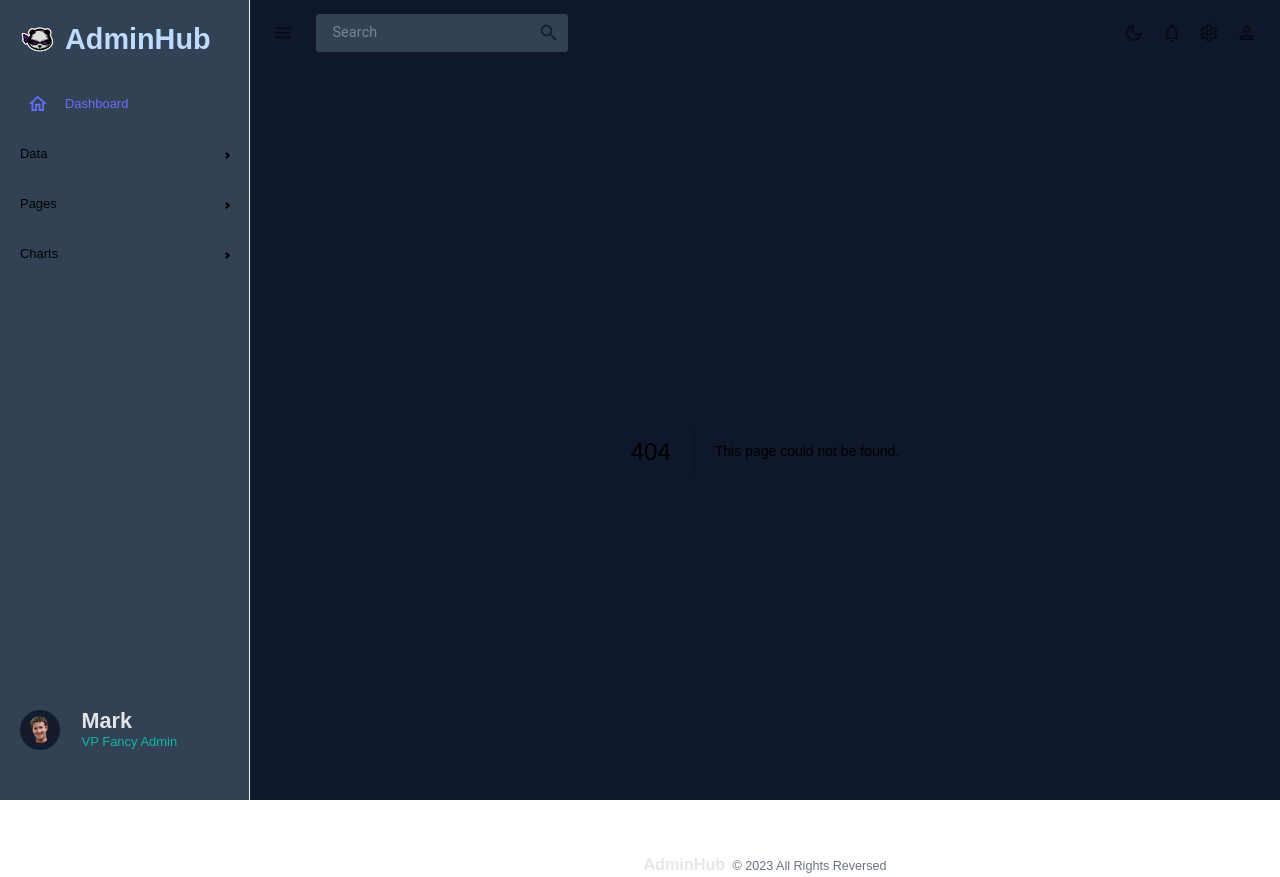
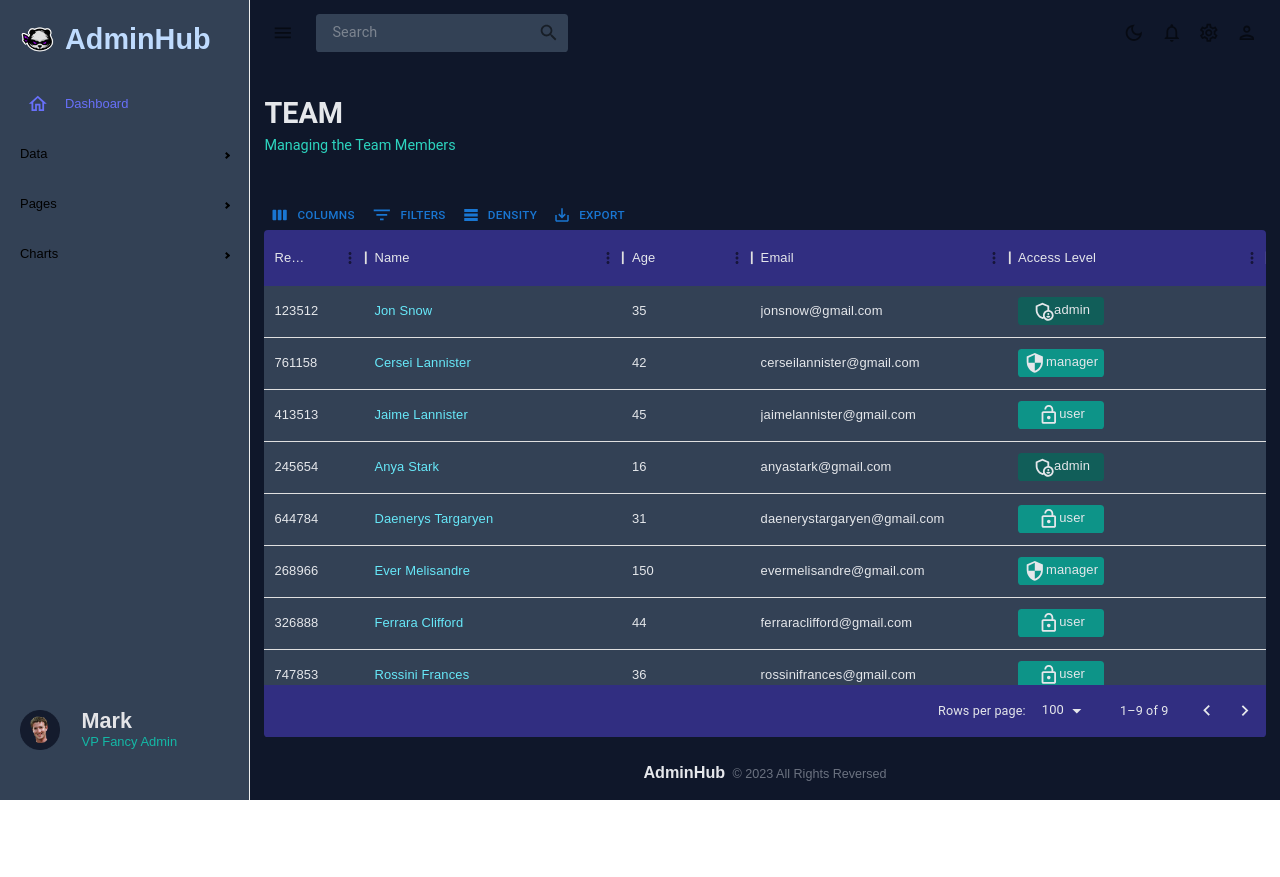
Before and after one commit to dexter2k8/complete-dashboard-nextjs, a Next.js app: page /team in a window 1280 px wide. Before the commit this address had no page. After the commit the page ends 800 px from the top, so only its background shows below. Built offline with nearby package versions, Linux system fonts and the light colour scheme.

Commit message:
table done

```diff
--- a/src/components/Header.tsx
+++ b/src/components/Header.tsx
@@ -9,7 +9,7 @@ interface IHeaderProps {
 function Header({ title, subtitle }: IHeaderProps) {
   const { isDark, setIsDark } = useContext(MenuContext);
   return (
-    <div>
+    <div className="my-11">
       <h2 className={`font-['Roboto'] font-bold leading-tight" ${isDark ? "text-gray-200" : "text-gray-700"}`}>
         {title}
       </h2>
--- /dev/null
+++ b/src/components/Modal.tsx
@@ -0,0 +1,32 @@
+import { memo, useRef, useState } from "react";
+
+interface IModalProps {
+  open: boolean;
+  onClose: () => void;
+}
+
+function Modal({ open, onClose }: IModalProps) {
+  const modalRef = useRef<HTMLDivElement>(null);
+  return (
+    <div
+      ref={modalRef}
+      className={`fixed top-0 left-0 w-screen h-screen z-10 bg-black bg-opacity-20 backdrop-blur-sm duration-300 ${
+        open ? "visible opacity-100" : "invisible opacity-0"
+      }`}
+    >
+      <div className="absolute top-1/2 left-1/2 -translate-x-1/2 -translate-y-1/2 pt-2 pb-4 px-6 min-w-[40rem] rounded-xl bg-white shadow-md">
+        <header className="flex items-center justify-between h-20">
+          <h2 className="flex justify-center flex-1">User Details</h2>
+          <span
+            className="text-xs font-bold border border-gray-200 hover:border-gray-300 p-1 rounded hover:shadow cursor-pointer"
+            onClick={onClose}
+          >
+            ESC
+          </span>
+        </header>
+      </div>
+    </div>
+  );
+}
+
+export default memo(Modal);
--- a/src/features/ProSidebar.tsx
+++ b/src/features/ProSidebar.tsx
@@ -57,7 +57,7 @@ function ProSidebar() {
           <MenuItem
             icon={<PeopleOutlinedIcon />}
             active={selected === "Manage team"}
-            onClick={(e) => handleChange(e, "Manage team", "" /* "team" */)}
+            onClick={(e) => handleChange(e, "Manage team", "team")}
           >
             Manage team
           </MenuItem>
--- a/src/mock/mockData.ts
+++ b/src/mock/mockData.ts
@@ -1,6 +1,7 @@
 export const mockDataTeam = [
   {
     id: 1,
+    register: 123512,
     name: "Jon Snow",
     email: "jonsnow@gmail.com",
     age: 35,
@@ -9,6 +10,7 @@ export const mockDataTeam = [
   },
   {
     id: 2,
+    register: 761158,
     name: "Cersei Lannister",
     email: "cerseilannister@gmail.com",
     age: 42,
@@ -17,6 +19,7 @@ export const mockDataTeam = [
   },
   {
     id: 3,
+    register: 413513,
     name: "Jaime Lannister",
     email: "jaimelannister@gmail.com",
     age: 45,
@@ -25,6 +28,7 @@ export const mockDataTeam = [
   },
   {
     id: 4,
+    register: 245654,
     name: "Anya Stark",
     email: "anyastark@gmail.com",
     age: 16,
@@ -33,6 +37,7 @@ export const mockDataTeam = [
   },
   {
     id: 5,
+    register: 644784,
     name: "Daenerys Targaryen",
     email: "daenerystargaryen@gmail.com",
     age: 31,
@@ -41,6 +46,7 @@ export const mockDataTeam = [
   },
   {
     id: 6,
+    register: 268966,
     name: "Ever Melisandre",
     email: "evermelisandre@gmail.com",
     age: 150,
@@ -49,6 +55,7 @@ export const mockDataTeam = [
   },
   {
     id: 7,
+    register: 326888,
     name: "Ferrara Clifford",
     email: "ferraraclifford@gmail.com",
     age: 44,
@@ -57,6 +64,7 @@ export const mockDataTeam = [
   },
   {
     id: 8,
+    register: 747853,
     name: "Rossini Frances",
     email: "rossinifrances@gmail.com",
     age: 36,
@@ -65,6 +73,7 @@ export const mockDataTeam = [
   },
   {
     id: 9,
+    register: 415997,
     name: "Harvey Roxie",
     email: "harveyroxie@gmail.com",
     age: 65,
--- a/src/pages/index.tsx
+++ b/src/pages/index.tsx
@@ -8,7 +8,7 @@ import { MenuContext } from "@/hook/menuContext";
 function Home() {
   const { isDark } = useContext(MenuContext);
   return (
-    <div className="flex items-center justify-between my-11">
+    <div className="flex items-center justify-between">
       <Header title="DASHBOARD" subtitle="Welcome to your dashboard" />
       <Button className={`${isDark ? "bg-indigo-900 text-gray-200" : "bg-indigo-300 text-gray-800"} font-bold h-11`}>
         <DownloadOutlinedIcon className="mr-2" />
--- /dev/null
+++ b/src/pages/team.tsx
@@ -0,0 +1,66 @@
+import Header from "@/components/Header";
+import { mockDataTeam } from "@/mock/mockData";
+import { DataGrid, GridColDef, GridToolbar } from "@mui/x-data-grid";
+import { memo, useContext, useState } from "react";
+
+import AdminPanelSettingsOutlinedIcon from "@mui/icons-material/AdminPanelSettingsOutlined";
+import LockOpenOutlinedIcon from "@mui/icons-material/LockOpenOutlined";
+import SecurityOutlinedIcon from "@mui/icons-material/SecurityOutlined";
+import { MenuContext } from "@/hook/menuContext";
+import Modal from "@/components/Modal";
+
+function Team() {
+  const { isDark } = useContext(MenuContext);
+  const [open, setOpen] = useState<boolean>(false); // Open/close modal
+
+  const columns: GridColDef[] = [
+    { field: "register", headerName: "Register" },
+    { field: "name", headerName: "Name", flex: 1, cellClassName: "nameColumn" },
+    { field: "age", headerName: "Age", flex: 0.5 },
+    { field: "email", headerName: "Email", flex: 1 },
+    {
+      field: "access",
+      headerName: "Access Level",
+      flex: 1,
+      renderCell({ row: { access } }) {
+        return (
+          <span
+            className={`w-24 p-1 text-center rounded cursor-pointer ${
+              access === "admin" ? (isDark ? "bg-teal-800" : "bg-teal-500") : isDark ? "bg-teal-600" : "bg-teal-400"
+            }`}
+            onClick={() => setOpen(true)}
+          >
+            {access === "admin" && <AdminPanelSettingsOutlinedIcon />}
+            {access === "manager" && <SecurityOutlinedIcon />}
+            {access === "user" && <LockOpenOutlinedIcon />}
+            {access}
+          </span>
+        );
+      },
+    },
+  ];
+
+  return (
+    <>
+      <Header title="TEAM" subtitle="Managing the Team Members" />
+      <div
+        className={`rounded overflow-hidden h-[calc(100vh-18rem)] [&_.MuiDataGrid-row]:cursor-default [&_.MuiDataGrid-root]:border-none [&_.MuiDataGrid-columnHeaders]:border-none [&_.MuiDataGrid-footerContainer]:border-none [&_.MuiDataGrid-cell:focus]:outline-none ${
+          isDark
+            ? "[&_.nameColumn]:text-cyan-300 [&_.MuiDataGrid-virtualScroller]:bg-slate-700 [&_.MuiDataGrid-row]:text-gray-200 [&_.MuiDataGrid-columnHeaders]:bg-indigo-900 [&_.MuiDataGrid-columnHeaders]:text-gray-200 [&_.MuiDataGrid-footerContainer]:bg-indigo-900 [&_.MuiDataGrid-footerContainer_*]:text-gray-200 [&_.MuiDataGrid-cell]:border-slate-900"
+            : "[&_.nameColumn]:text-green-700 [&_.MuiDataGrid-virtualScroller]:bg-slate-300 [&_.MuiDataGrid-row]:text-gray-800 [&_.MuiDataGrid-columnHeaders]:bg-indigo-300 [&_.MuiDataGrid-columnHeaders]:text-gray-800 [&_.MuiDataGrid-footerContainer]:bg-indigo-300 [&_.MuiDataGrid-footerContainer_*]:text-gray-800 [&_.MuiDataGrid-cell]:border-slate-100"
+        }`}
+      >
+        <DataGrid
+          rows={mockDataTeam}
+          columns={columns}
+          components={{ Toolbar: GridToolbar }}
+          onRowClick={(e) => console.log(`row ${e.id}`)}
+        />
+      </div>
+
+      <Modal open={open} onClose={() => setOpen(false)} />
+    </>
+  );
+}
+
+export default memo(Team);
```
Also changed, not shown: src/components/Table.tsx (added).
